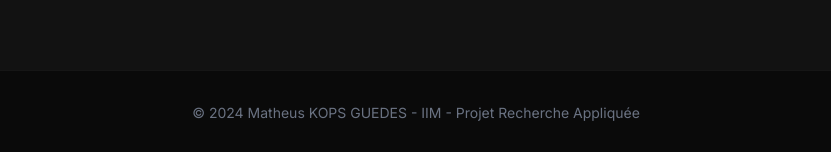
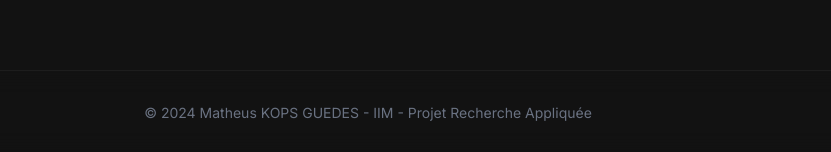
Before and after one commit to HELIK0PTER/methodologie-de-recherche, a React (Vite) app: page / in a window 1280 px wide. Shown: the part 5530-5682 px from the top of the page, without its empty margins (272-1103 px from the left). Built offline with nearby package versions, Linux system fonts and the light colour scheme; a web font is replaced by a local one.

Commit message:
style : footer

```diff
--- a/src/App.jsx
+++ b/src/App.jsx
@@ -89,13 +89,12 @@ function App() {
         <Experimentation />
         <Dashboard />
         <Recommendations />
+      </main>
 
-
-        {/* Footer */}
-        <footer className="py-8 text-center text-gray-500 text-sm border-t border-white/5 bg-black/40 backdrop-blur-md">
-          <p>© 2024 Matheus KOPS GUEDES - IIM - Projet Recherche Appliquée</p>
-        </footer>
-      </main>
+      {/* Footer */}
+      <footer className="py-8 text-center text-gray-500 text-sm border-t border-white/5 backdrop-blur-md">
+        <p>© 2024 Matheus KOPS GUEDES - IIM - Projet Recherche Appliquée</p>
+      </footer>
 
       <ChatWidget />
     </div>
```
